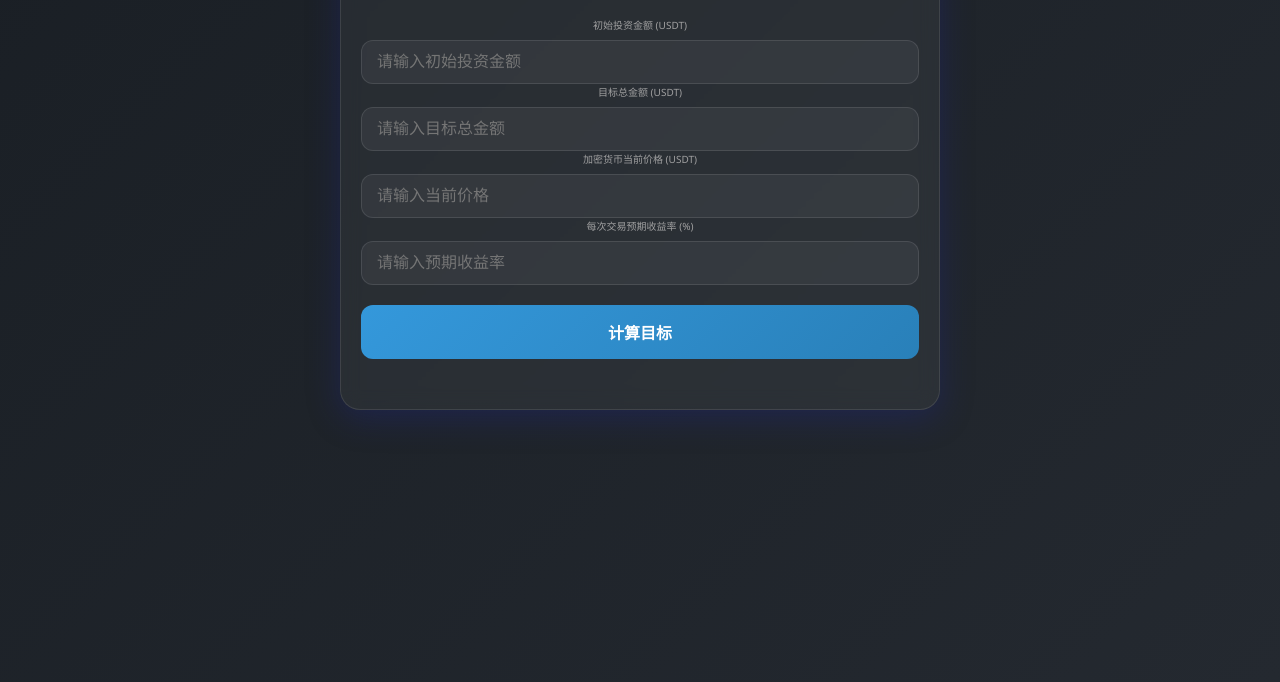
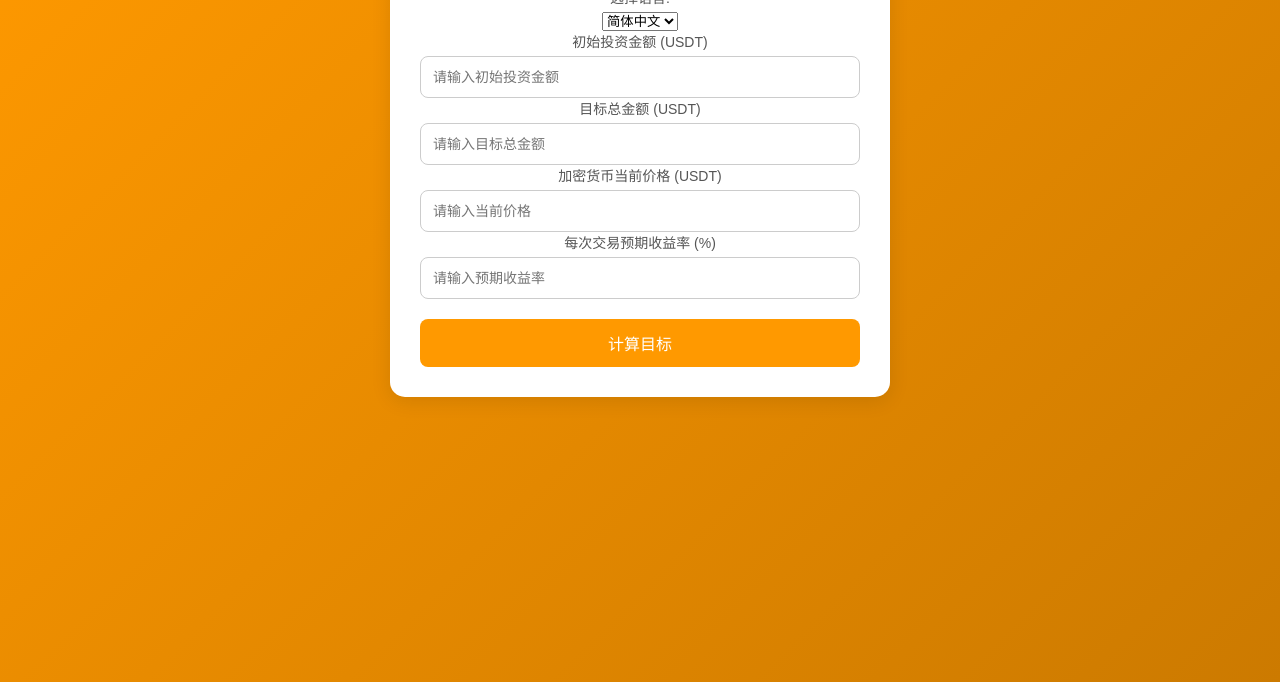
Before and after one commit to samsfacai/caopan.github.io, a plain HTML site: page index.html in a window 1280 px wide. Shown: the part 118-800 px from the top of the page. Drawn offline with Linux system fonts and the light colour scheme.

Commit message:
Update index.html

```diff
--- a/index.html
+++ b/index.html
@@ -6,120 +6,138 @@
     <meta name="viewport" content="width=device-width, initial-scale=1.0">
     <title>加密货币复利计算器</title>
     <style>
+        /* 全局样式 */
+
         * {
             margin: 0;
             padding: 0;
             box-sizing: border-box;
+            /* 添加盒子模型 */
         }
 
         body {
-            font-family: 'Segoe UI', Tahoma, Geneva, Verdana, sans-serif;
-            background: linear-gradient(135deg, #1a1f25 0%, #242930 100%);
-            color: #ffffff;
+            font-family: Arial, sans-serif;
+            background: linear-gradient(135deg, #ff9900, #cc7a00);
+            /* 比特币橙色渐变背景 */
+            color: #333;
             min-height: 100vh;
             padding: 20px;
         }
+        /* 容器样式 */
 
         .container {
-            max-width: 1000px;
+            max-width: 800px;
             margin: 0 auto;
         }
+        /* 计算器样式 */
 
         .calculator {
-            max-width: 600px;
-            background: rgba(255, 255, 255, 0.05);
-            backdrop-filter: blur(10px);
-            border-radius: 20px;
-            padding: 20px;
-            box-shadow: 0 8px 32px 0 rgba(31, 38, 135, 0.37);
-            border: 1px solid rgba(255, 255, 255, 0.1);
+            max-width: 500px;
+            background: #ffffff;
+            border-radius: 15px;
+            /* 圆角边框 */
+            padding: 30px;
             margin: auto;
             text-align: center;
+            box-shadow: 0 4px 20px rgba(0, 0, 0, 0.1);
+            /* 添加阴影效果 */
         }
+        /* 标题样式 */
 
         h2 {
-            font-size: 20px;
+            font-size: 24px;
+            color: #ff9900;
+            /* 标题使用比特币的橙色 */
+            margin-bottom: 20px;
+            /* 增加标题下方间距 */
         }
+        /* 输入网格样式 */
 
         .input-grid {
-            gap: 15px;
             margin-bottom: 20px;
         }
+        /* 标签和输入框样式 */
 
         label {
             display: block;
-            margin-bottom: 8px;
-            font-size: 10px;
-            color: #a0a0a0;
-            font-weight: 500;
+            margin-bottom: 5px;
+            font-size: 14px;
+            color: #555;
         }
 
         input {
             width: 100%;
-            padding: 12px 15px;
-            border: 1px solid rgba(255, 255, 255, 0.1);
-            border-radius: 12px;
-            background: rgba(255, 255, 255, 0.05);
-            color: #fff;
-            font-size: 16px;
-            transition: all 0.3s ease;
+            padding: 12px;
+            border: 1px solid #ccc;
+            border-radius: 8px;
+            /* 圆角输入框 */
+            font-size: 14px;
+            transition: border-color 0.3s;
+            /* 添加过渡效果 */
         }
 
         input:focus {
+            border-color: #ff9900;
+            /* 聚焦时边框颜色 */
             outline: none;
-            border-color: #3498db;
-            box-shadow: 0 0 0 2px rgba(52, 152, 219, 0.2);
+            /* 去掉默认轮廓 */
         }
+        /* 按钮样式 */
 
         button {
             width: 100%;
-            padding: 15px;
+            padding: 12px;
             border: none;
-            border-radius: 12px;
-            background: linear-gradient(135deg, #3498db 0%, #2980b9 100%);
+            border-radius: 8px;
+            /* 圆角按钮 */
+            background-color: #ff9900;
+            /* 按钮使用比特币的橙色 */
             color: white;
             font-size: 16px;
-            font-weight: 600;
             cursor: pointer;
-            transition: transform 0.2s ease, box-shadow 0.2s ease;
+            transition: background-color 0.3s;
+            /* 添加过渡效果 */
         }
 
         button:hover {
-            transform: translateY(-2px);
-            box-shadow: 0 5px 15px rgba(52, 152, 219, 0.4);
+            background-color: #cc7a00;
+            /* 悬停时使用更深的橙色 */
         }
-
-        #result {
-            margin-top: 30px;
-            font-size: 12px;
-            /* 修改为所需的字体大小 */
-        }
+        /* 结果样式 */
 
         .result-card {
-            background: rgba(255, 255, 255, 0.05);
-            border-radius: 15px;
+            background: transparent;
+            /* 去掉背景色 */
+            border: none;
+            /* 去掉边框 */
             padding: 20px;
             margin-bottom: 20px;
+            box-shadow: none;
+            /* 去掉阴影效果 */
         }
+        /* 表格样式 */
 
         .result-table {
-            display: table;
             width: 100%;
             border-collapse: collapse;
         }
 
         .result-table th,
         .result-table td {
-            padding: 12px;
-            border-bottom: 1px solid rgba(255, 255, 255, 0.1);
+            padding: 10px;
+            text-align: left;
+            /* 左对齐 */
         }
 
         .result-table th {
-            color: #3498db;
+            background-color: #ff9900;
+            /* 表头背景色使用比特币的橙色 */
+            color: white;
         }
 
-        .language-selector {
-            margin-bottom: 20px;
+        .result-table td {
+            border-bottom: none;
+            /* 去掉单元格底部边框 */
         }
     </style>
 </head>
@@ -181,7 +199,7 @@
             const priceIncreaseRate = 0.005; // 假设价格每次增加 0.5%
 
             if (isNaN(initialInvestment) || isNaN(targetAmount) || isNaN(cryptoPrice) || isNaN(returnRate)) {
-                document.getElementById('result').innerHTML = '<p style="color: red;">请确保所有输入框都已填写正确的数值。</p>';
+                document.getElementById('result').innerHTML = '<p style="color: red;">请确保所有输入框都已填写正确的数值��</p>';
                 return;
             }
 
@@ -423,7 +441,7 @@
                 },
                 'hi': {
                     title: 'क्रिप्टोक्यूरेंसी चक्रवृद्धि ब्याज कैलकुलेटर',
-                    initialInvestmentLabel: 'प्रारंभिक निवेश राशि (USDT)',
+                    initialInvestmentLabel: 'प्���ारंभिक निवेश राशि (USDT)',
                     targetAmountLabel: 'लक्ष्य राशि (USDT)',
                     cryptoPriceLabel: 'क्रिप्टोक्यूरेंसी की वर्तमान कीमत (USDT)',
                     returnRateLabel: 'प्रत्येक व्यापार की अपेक्षित लाभ दर (%)',
@@ -437,7 +455,7 @@
                     sellPriceHeader: 'बिक्री मूल्य',
                     profitHeader: 'लाभ',
                     initialInvestmentPlaceholder: 'प्रारंभिक निवेश राशि दर्ज करें',
-                    targetAmountPlaceholder: 'लक्ष्य राशि दर्ज करें',
+                    targetAmountPlaceholder: '���क्ष्य राशि दर्ज करें',
                     cryptoPricePlaceholder: 'वर्तमान कीमत दर्ज करें',
                     returnRatePlaceholder: 'अपेक्षित लाभ दर दर्ज करें',
                     languageLabel: 'भाषा चुनें:', // 添加语言选择文本
```
